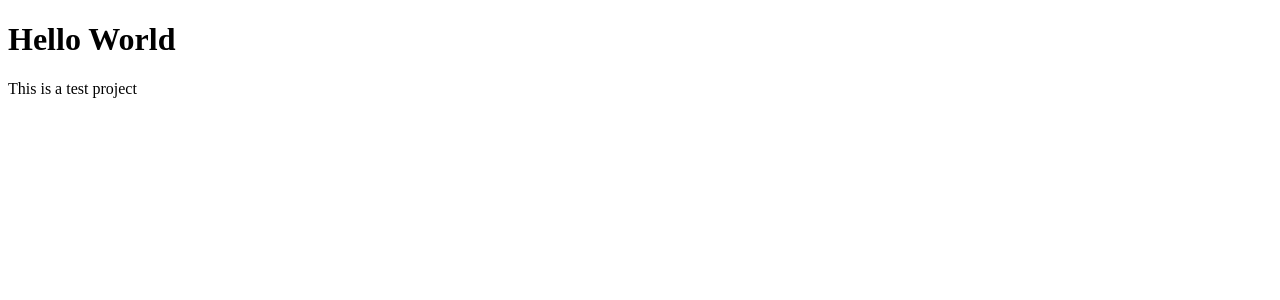
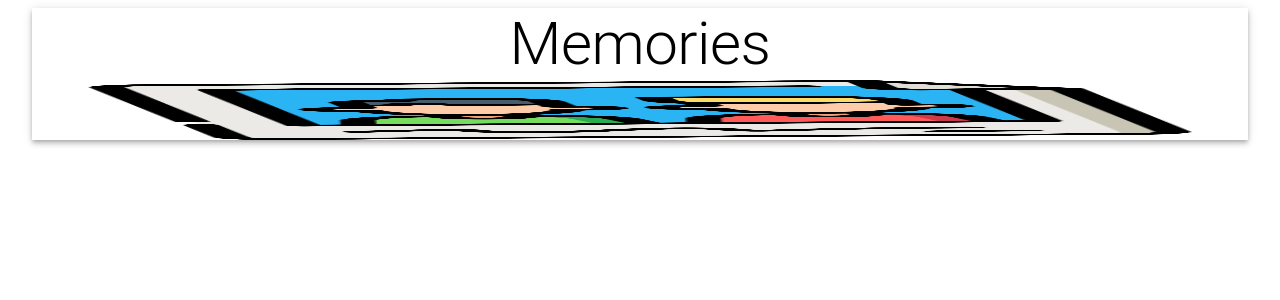
Before and after one commit to akaahl/memories-app, a React (Create React App) app in the folder client/: page / in a window 1280 px wide. Shown: the top 300 px of the page. Built offline with nearby package versions, Linux system fonts and the light colour scheme.

Commit message:
Added client components

```diff
--- a/client/package.json
+++ b/client/package.json
@@ -3,6 +3,7 @@
   "version": "0.1.0",
   "private": true,
   "dependencies": {
+    "@material-ui/core": "^4.12.2",
     "@testing-library/jest-dom": "^5.14.1",
     "@testing-library/react": "^11.2.7",
     "@testing-library/user-event": "^12.8.3",
--- a/client/src/App.js
+++ b/client/src/App.js
@@ -1,9 +1,27 @@
+import { Container, AppBar, Typography, Grow, Grid } from "@material-ui/core";
+import memories from "./assets/memories.png";
+
 const App = () => {
   return (
-    <div>
-      <h1>Hello World</h1>
-      <p>This is a test project</p>
-    </div>
+    <Container maxwidth="lg">
+      <AppBar position="static" color="inherit">
+        <Typography variant="h2" align="center">
+          Memories
+        </Typography>
+        <img src={memories} alt="memories" height="60" />
+      </AppBar>
+
+      <Grow in>
+        <Container>
+          <Grid
+            container
+            justify="space-between"
+            alignItems="stretch"
+            spacing={3}
+          ></Grid>
+        </Container>
+      </Grow>
+    </Container>
   );
 };
 
```
Also changed, not shown: client/src/assets/memories.png (added), client/src/components/Form/Form.js (added), client/src/components/Form/styles.js (added), client/src/components/Posts/Post/Post.js (added), client/src/components/Posts/Post/styles.js (added), client/src/components/Posts/Posts.js (added), client/src/components/Posts/styles.js (added), 1 other file (tests, documents, lock files or other folders).
